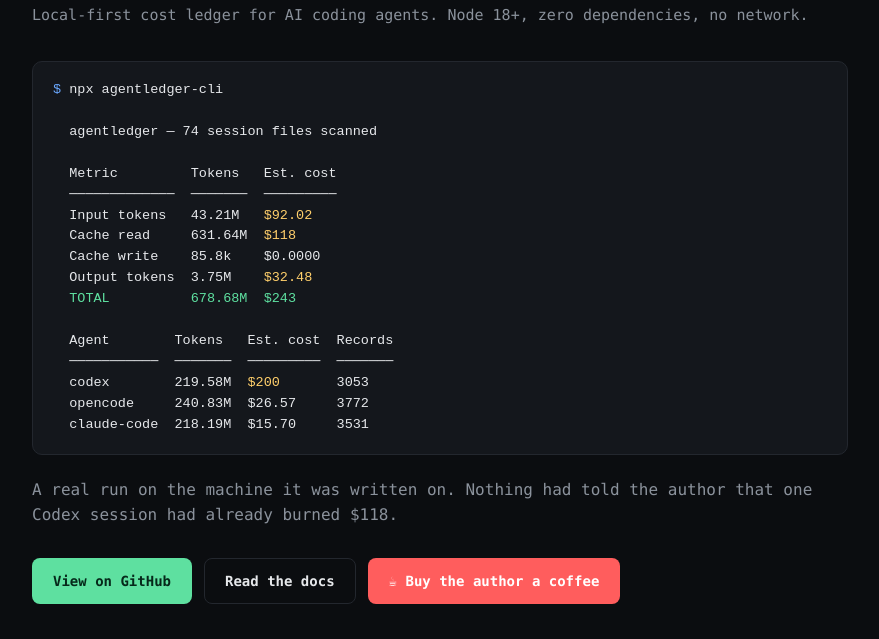
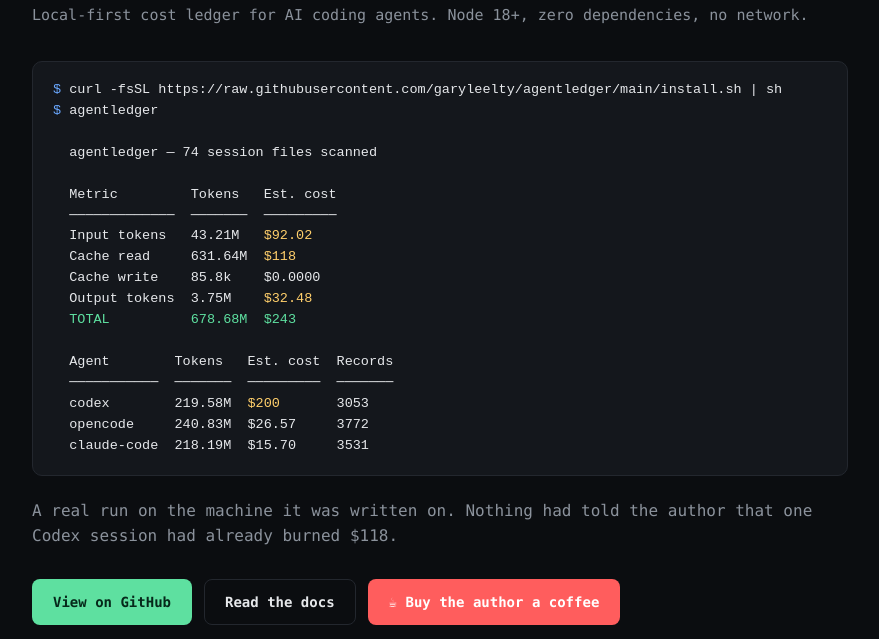
Before and after one commit to garyleelty/agentledger, a website: page docs/index.html in a window 1280 px wide. Shown: the part 107-746 px from the top of the page, without its empty margins (200-1079 px from the left). Drawn offline with Linux system fonts and the light colour scheme.

Commit message:
Stop advertising npx: the package is not published and the command 404s
Three places led with `npx agentledger-cli`. Verified it fails: the package
agentledger-cli is not on the registry, so the very first thing a reader tries
returns 404. Publishing still needs an npm token with 2FA bypass, which has not
arrived.

Both the README and the landing page now lead with the installer, and the README
adds a plain clone-and-run for anyone who does not want to install. A note says
npm is not available yet so the claim is on the record rather than implied.

Verified the two paths I now recommend: the installer end to end, and
git clone && node bin/agentledger.js (--version, and a real report).

```diff
--- a/docs/index.html
+++ b/docs/index.html
@@ -57,7 +57,8 @@
   <p class="tag">Local-first cost ledger for AI coding agents. Node 18+, zero dependencies, no network.</p>
 
   <div class="panel">
-<pre><span class="prompt">$</span> npx agentledger-cli
+<pre><span class="prompt">$</span> curl -fsSL https://raw.githubusercontent.com/garyleelty/agentledger/main/install.sh | sh
+<span class="prompt">$</span> agentledger
 
   agentledger — 74 session files scanned
 
```
Also changed, not shown: README.md.
